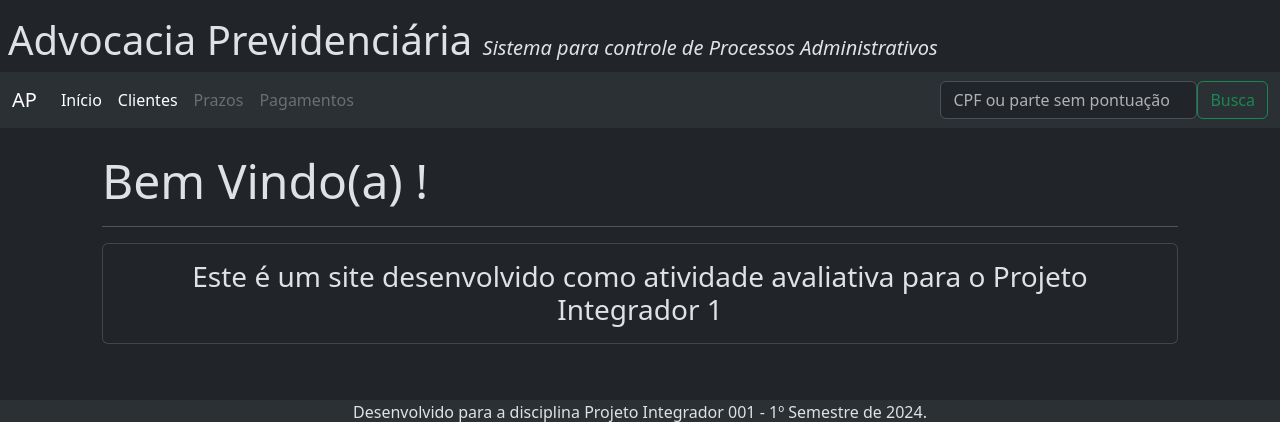
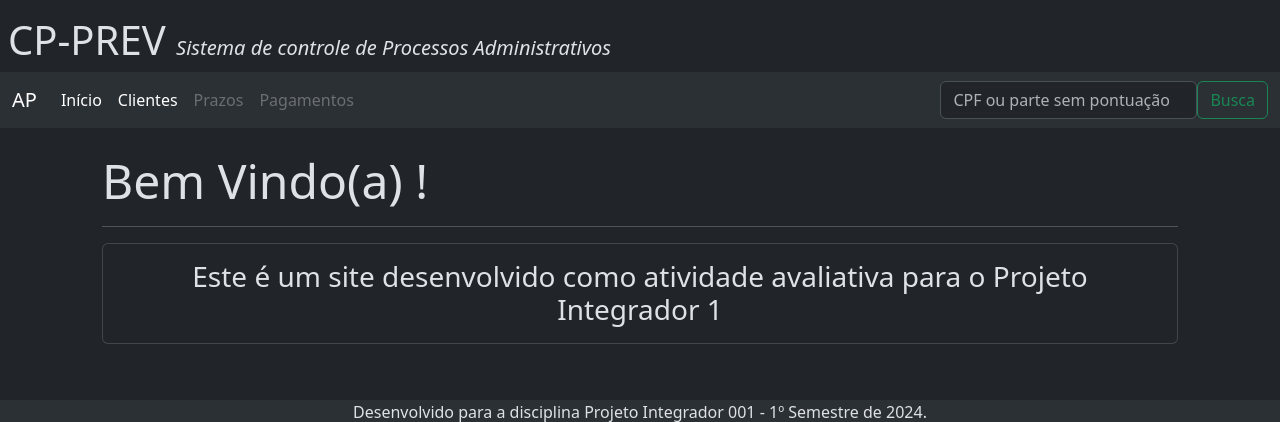
Before and after one commit to pauloadilson/PI001-G18-DRP13, a Django app: page / in a window 1280 px wide. Shown: the top 422 px of the page. Run offline with Django 5.2, Linux system fonts and the light colour scheme; some libraries are stand-ins or nearby versions.

Commit message:
Alteração do nome e icone da aplicação para CP-PREV.

```diff
--- a/app/templates/base.html
+++ b/app/templates/base.html
@@ -11,14 +11,14 @@
         {{ title }}
         {% endblock title %}
     </title>
-    <link rel="icon" href="{% static 'images/favicon.ico' %}" type="image/x-icon" />
+    <link rel="icon" href="{% static 'images/favicon.png' %}" type="image/png" sizes="16x16" />
     <link href="https://cdn.jsdelivr.net/npm/bootstrap@5.3.3/dist/css/bootstrap.min.css" rel="stylesheet" integrity="sha384-QWTKZyjpPEjISv5WaRU9OFeRpok6YctnYmDr5pNlyT2bRjXh0JMhjY6hW+ALEwIH" crossorigin="anonymous">
 </head>
 <body>
     <header class="header  d-sm-flex flex-column">
         <h1 class="mt-3 ms-2 d-inline">
-            Advocacia Previdenciária
-            <span class="h5"><em>Sistema para controle de Processos Administrativos </em></span>
+            CP-PREV
+            <span class="h5"><em>Sistema de controle de Processos Administrativos </em></span>
         </h1>
     </header>
     <nav class="navbar navbar-expand-lg bg-body-tertiary">
```
Also changed, not shown: static/images/favicon.png (added).
